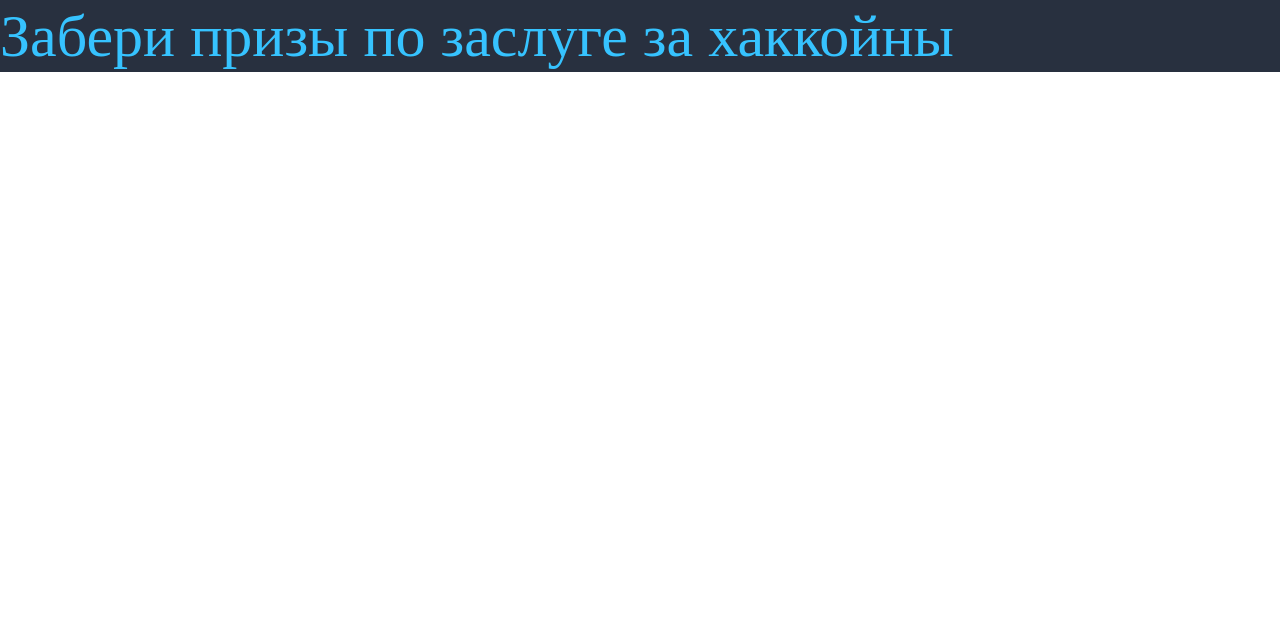
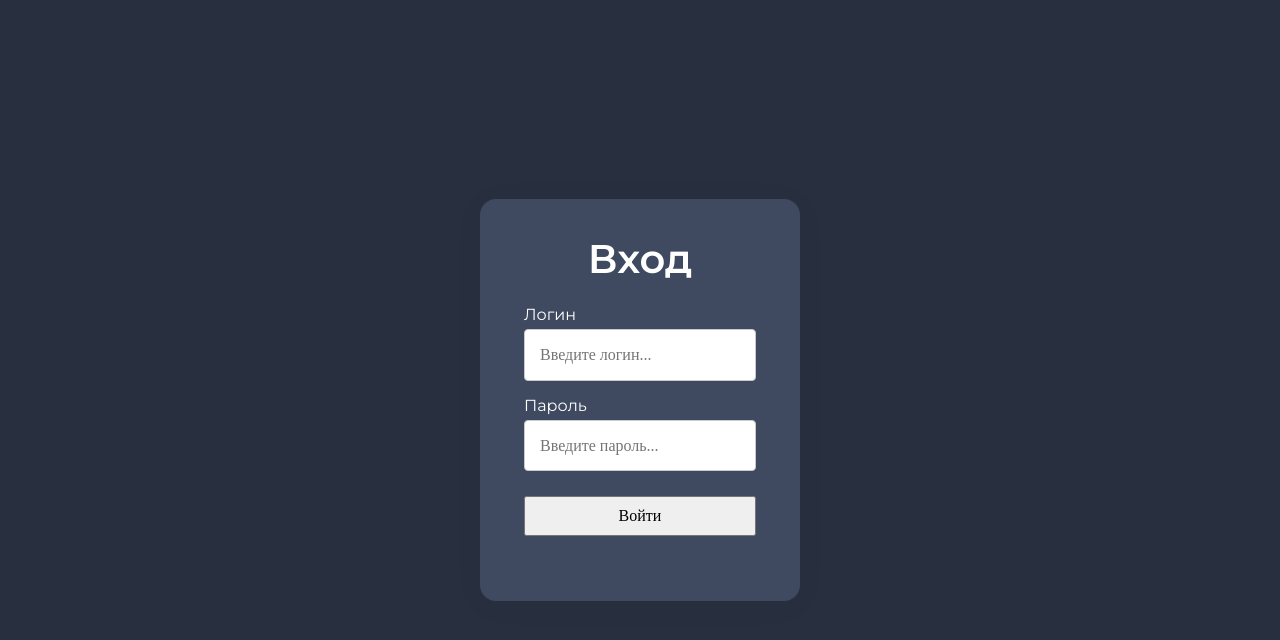
Before and after one commit to merzhoev/production-project, a React (Create React App) app: page /login in a window 1280 px wide. Shown: the top 640 px of the page. Built offline with nearby package versions, Linux system fonts and the light colour scheme; a web font is replaced by a local one.

Commit message:
login page done

```diff
--- a/src/App.js
+++ b/src/App.js
@@ -1,8 +1,10 @@
+import { LoginPage } from "pages/login-page";
+
+
 function App() {
   return (
     <div className="app">
-      <h1 className="title">Забери призы по заслуге за
-        хаккойны</h1>
+      <LoginPage/>
     </div>
   );
 }
--- /dev/null
+++ b/src/components/footer/index.js
@@ -0,0 +1 @@
+export {Footer} from './footer'
--- /dev/null
+++ b/src/pages/login-page/index.js
@@ -0,0 +1 @@
+export {LoginPage} from './login-page'
--- a/src/pages/login-page/login-page.jsx
+++ b/src/pages/login-page/login-page.jsx
@@ -1,7 +1,56 @@
-import React from 'react'
+import { useState } from "react";
+// import { useNavigate } from "react-router-dom";
+import "./login-page.scss";
 
-export const LoginPage = () => {
+export function LoginPage() {
+  const [login, setLogin] = useState("");
+  const [pass, setPass] = useState("");
+  const [error, setError] = useState(false);
+
+  localStorage.getItem("user");
+
+  //   const navigate = useNavigate();
+
+  const handleLogin = () => {
+    // navigate("/")
+  };
+
   return (
-    <div>login-page</div>
-  )
+    <div className="main">
+      <div className="authContainer auth">
+        <h2 className="auth__title">Вход</h2>
+        <div className="auth__form">
+          <label htmlFor="login">Логин</label>
+          <input
+            value={login}
+            onChange={(change) => setLogin(change.target.value)}
+            type="email"
+            id="login"
+            placeholder="Введите логин..."
+          />
+          <label htmlFor="pass">Пароль</label>
+          <input
+            value={pass}
+            onChange={(change) => setPass(change.target.value)}
+            type="password"
+            id="pass"
+            placeholder="Введите пароль..."
+          />
+          {error ? (
+            <label className="error" htmlFor="error">
+              Неверный логин или пароль
+            </label>
+          ) : (
+            ""
+          )}
+          <div className="auth__buttons ">
+            <button onClick={() => handleLogin()} className="btn">
+              {" "}
+              Войти
+            </button>
+          </div>
+        </div>
+      </div>
+    </div>
+  );
 }
--- /dev/null
+++ b/src/pages/login-page/login-page.scss
@@ -0,0 +1,83 @@
+.main {
+  background-color: var(--bg-color);
+  display: flex;
+  align-items: center;
+  justify-content: center;
+  position: fixed;
+  top: 0;
+  left: 0;
+  width: 100%;
+  height: 100%;
+  color: white;
+}
+
+.error {
+  color: red;
+}
+
+.authContainer {
+  width: 320px;
+  background-color: var(--secondary-bg-color);
+  box-shadow: 0px 4px 33px rgba(0, 0, 0, 0.04);
+  border-radius: 16px;
+
+  padding: 50px 32px;
+  margin: 24px 12px;
+}
+
+.auth {
+  display: flex;
+  flex-direction: column;
+  align-items: center;
+  justify-content: center;
+  line-height: 120%;
+  font-style: normal;
+
+  &__title {
+    font-family: "Montserrat";
+    font-weight: 600;
+    font-size: 40px;
+  }
+
+  &__form {
+    display: flex;
+    flex-direction: column;
+    margin-top: 32px;
+
+    label {
+      font-family: "Montserrat";
+      font-size: 25px;
+      margin: 5px 0;
+      font-weight: 300;
+      font-size: 16px;
+      line-height: 19px;
+    }
+
+    input {
+      margin-bottom: 10px;
+      padding: 15px;
+      gap: 10px;
+
+      background: #ffffff;
+      border: 1px solid #c9cacc;
+      border-radius: 4px;
+    }
+  }
+
+  &__buttons {
+    &__blue {
+      color: #ffffff;
+    }
+    &__white {
+      background-color: #ffffff;
+    }
+    button {
+      padding: 0px 24px;
+      margin: 15px 0;
+      gap: 14px;
+
+      width: 100%;
+      height: 40px;
+    }
+  }
+}
--- a/src/styles/variables.scss
+++ b/src/styles/variables.scss
@@ -7,6 +7,7 @@
   --text-color: #ffffff;
   --button-bg-color: #ffffff;
   --button-text-color: #28303f;
+
 }
 
 // $bg-color: #28303f;
```
Also changed, not shown: src/components/footer/footer.jsx (added, +7 -0 lines), src/components/footer/footer.scss (added), src/pages/login-page/login-page.module.scss (deleted), 1 other file (tests, documents, lock files or other folders).
